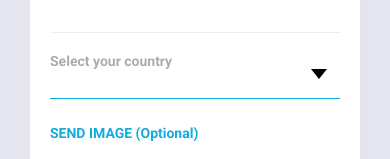
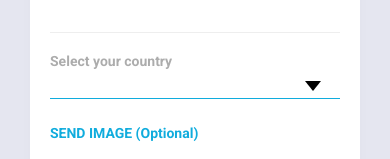
Before and after one commit to eventials/frontend-test, a React (Create React App) app in the folder countryapp/: page / in a window 390 px wide. Shown: the part 159-318 px from the top of the page. Built offline with nearby package versions, Linux system fonts and the light colour scheme; the HTML template or start-up script is replaced by a standard one.

Commit message:
responsividade dropdown arrumada

```diff
--- a/countryapp/src/features/select-box/index.js
+++ b/countryapp/src/features/select-box/index.js
@@ -37,15 +37,18 @@ function SelectBox(){
             <label htmlFor="" id="labelCountry">Select your country</label>
             <div className="select-box--box" >
                 <div className="select-box--container">
+                    <span className='select-box--arrow-down' onClick={dropDown}/>
                     <div className="select-box--selected-item" id="AA">
                         { country.name }
+
                     </div>
-                    <div onClick={dropDown}>
+                    {/* <div className="select-box--selected-item" onClick={dropDown}> */}
                         {/* <span className={`${this.state.showItems ?
                             'select-box--arrow-up' : 'select-box--arrow-down'}`} /> */}
-                            <span className='select-box--arrow-down'/>
-                    </div>
-                    <div style={{display: showItems ? 'block' : 'none'}} // ORDER COUNTRIES BY POPULATION
+
+                    {/* </div> */}
+                </div>
+                <div style={{display: showItems ? 'block' : 'none'}} // ORDER COUNTRIES BY POPULATION
                         className="select-box--items">
                         {
                             paises.sort((a, b) => (a.population > b.population) ? -1 : 1),
@@ -61,7 +64,6 @@ function SelectBox(){
                             )
                         }
                     </div>
-                </div>
             </div>
         </>
     );
--- a/countryapp/src/features/select-box/styles.css
+++ b/countryapp/src/features/select-box/styles.css
@@ -6,14 +6,19 @@ aside form .select-box--box {
 }
 
 aside form .select-box--container {
+    flex: 1;
     height: 30px;
+    position: relative;
     border-bottom: 1px solid #10acdd;
+    align-items: flex-end;
     width: 100%;
     margin: 0;
     padding: 0;
     color: #666;
     font-family: Roboto, sans-serif;
     -webkit-font-smoothing: antialiased;
+    grid-template-columns: 1fr 1fr;
+
     /* border-top-left-radius: 10px;
     border-bottom-left-radius: 10px;
     border-top-right-radius: 10px;
@@ -46,13 +51,21 @@ aside form .select-box--items div {
     background-color: #38caf7;
 }
 
-aside form .select-box--selected-item {
-    padding: 10px 0px 0px 0px;
+#AA{
+    position: relative;
+    top: 9px;
+    margin: 0;
+    padding: 0;
 }
 
 
 aside form .select-box--arrow-down {
-    margin-left: 90%;
+    position: absolute;
+    margin-top: 12px;
+    left: 70%;
+    /* margin-top: 20px; */
+    z-index: 100;
+    margin-left: 18%;
     border-left: 8px solid transparent;
     border-right: 8px solid transparent;
     border-top: 10px solid #000000;
```
